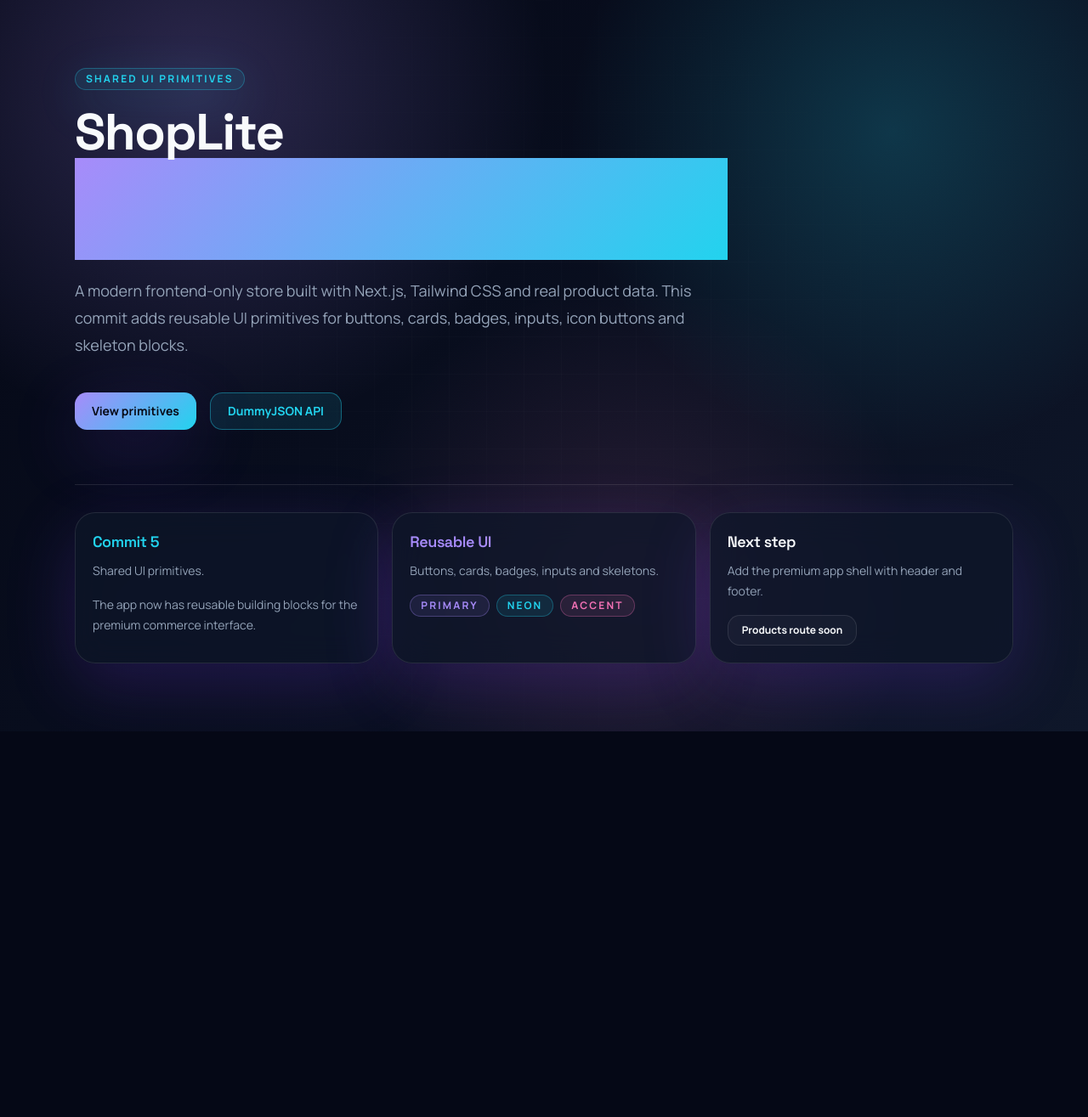
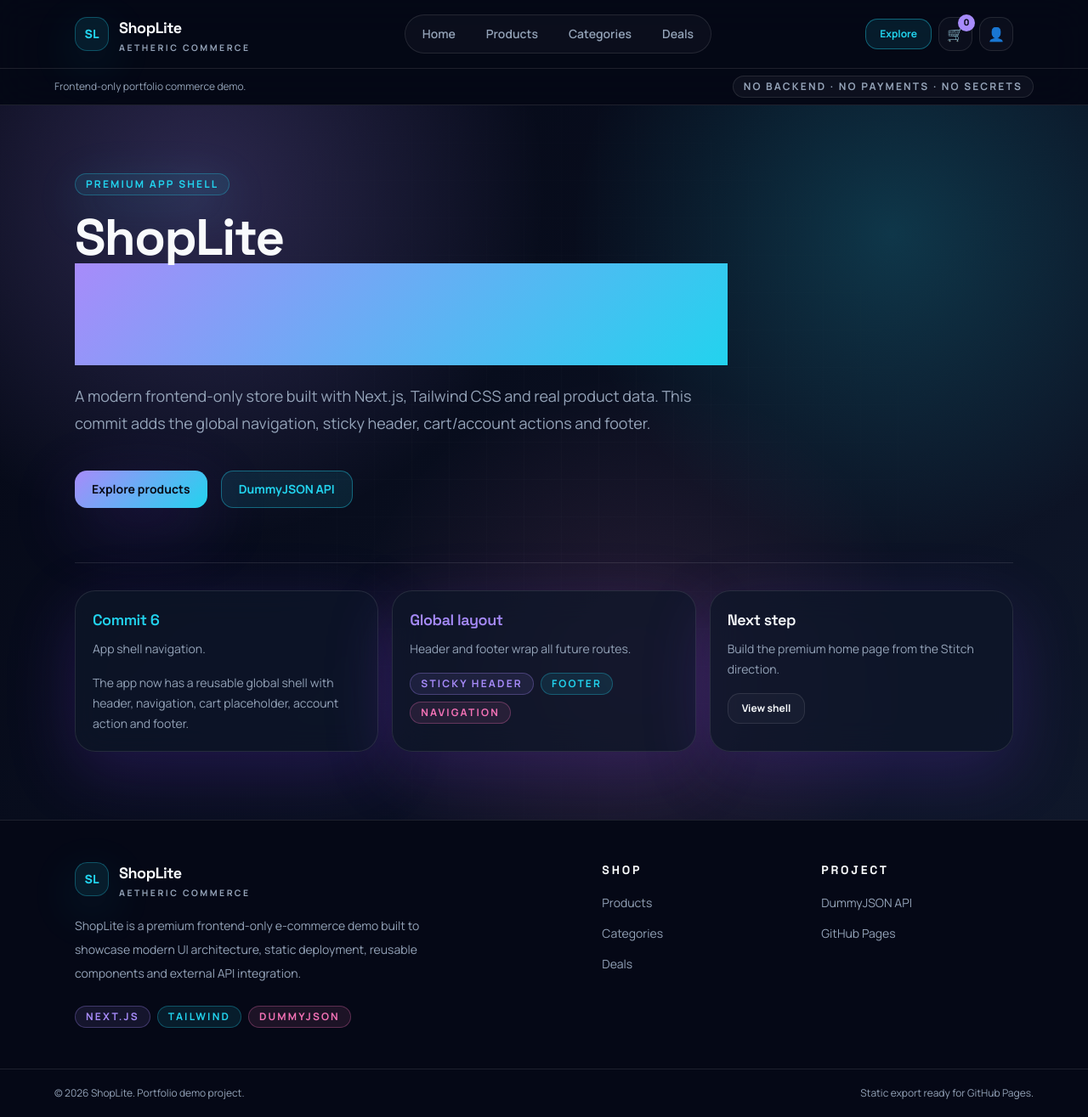
Before and after one commit to giordanap/shoplite, a Next.js app: page / in a window 1280 px wide. Shown: the whole page at 85% size. Before the commit the page ends 861 px from the top, so only its background shows below. Built offline with nearby package versions, Linux system fonts and the light colour scheme.

Commit message:
feat: add shoplite app shell

```diff
--- a/src/app/layout.tsx
+++ b/src/app/layout.tsx
@@ -1,5 +1,8 @@
 import type { Metadata } from "next";
 import { Manrope, Space_Grotesk } from "next/font/google";
+
+import { AppShell } from "@/shared/components/layout";
+
 import "./globals.css";
 
 const manrope = Manrope({
@@ -31,7 +34,7 @@
       className={`${manrope.variable} ${spaceGrotesk.variable} h-full antialiased`}
     >
       <body className="flex min-h-full flex-col bg-background font-sans text-foreground">
-        {children}
+        <AppShell>{children}</AppShell>
       </body>
     </html>
   );
--- a/src/app/page.tsx
+++ b/src/app/page.tsx
@@ -12,26 +12,26 @@
 
 export default function HomePage() {
   return (
-    <main className="relative min-h-screen overflow-hidden bg-aetheric text-foreground">
+    <div className="relative overflow-hidden bg-aetheric text-foreground">
       <div className="aetheric-grid pointer-events-none absolute inset-0 opacity-40" />
 
-      <Container className="relative flex min-h-screen flex-col items-start justify-center py-20">
-        <Badge className="mb-5 shadow-cyan">Shared UI primitives</Badge>
+      <Container className="relative flex min-h-[calc(100vh-5rem)] flex-col items-start justify-center py-20">
+        <Badge className="mb-5 shadow-cyan">Premium app shell</Badge>
 
         <SectionHeader
           title={
             <>
               ShopLite
               <span className="block bg-primary-gradient bg-clip-text text-transparent">
-                Premium e-commerce experience.
+                A complete commerce shell.
               </span>
             </>
           }
-          description="A modern frontend-only store built with Next.js, Tailwind CSS and real product data. This commit adds reusable UI primitives for buttons, cards, badges, inputs, icon buttons and skeleton blocks."
+          description="A modern frontend-only store built with Next.js, Tailwind CSS and real product data. This commit adds the global navigation, sticky header, cart/account actions and footer."
         />
 
         <div className="mt-10 flex flex-wrap gap-4">
-          <ButtonLink href="#primitives">View primitives</ButtonLink>
+          <ButtonLink href={routes.products}>Explore products</ButtonLink>
 
           <ButtonLink
             href={routes.external.dummyJson}
@@ -44,34 +44,34 @@
         </div>
 
         <div
-          id="primitives"
+          id="shell"
           className="mt-16 grid w-full gap-4 border-t border-border-subtle pt-8 sm:grid-cols-3"
         >
           <Card>
             <CardHeader>
-              <CardTitle className="text-secondary">Commit 5</CardTitle>
-              <CardDescription>Shared UI primitives.</CardDescription>
+              <CardTitle className="text-secondary">Commit 6</CardTitle>
+              <CardDescription>App shell navigation.</CardDescription>
             </CardHeader>
             <CardContent>
               <p className="text-sm leading-6 text-muted-foreground">
-                The app now has reusable building blocks for the premium
-                commerce interface.
+                The app now has a reusable global shell with header, navigation,
+                cart placeholder, account action and footer.
               </p>
             </CardContent>
           </Card>
 
           <Card>
             <CardHeader>
-              <CardTitle className="text-primary">Reusable UI</CardTitle>
+              <CardTitle className="text-primary">Global layout</CardTitle>
               <CardDescription>
-                Buttons, cards, badges, inputs and skeletons.
+                Header and footer wrap all future routes.
               </CardDescription>
             </CardHeader>
             <CardContent>
               <div className="flex flex-wrap gap-2">
-                <Badge variant="primary">Primary</Badge>
-                <Badge variant="secondary">Neon</Badge>
-                <Badge variant="accent">Accent</Badge>
+                <Badge variant="primary">Sticky header</Badge>
+                <Badge variant="secondary">Footer</Badge>
+                <Badge variant="accent">Navigation</Badge>
               </div>
             </CardContent>
           </Card>
@@ -80,17 +80,17 @@
             <CardHeader>
               <CardTitle className="text-accent">Next step</CardTitle>
               <CardDescription>
-                Add the premium app shell with header and footer.
+                Build the premium home page from the Stitch direction.
               </CardDescription>
             </CardHeader>
             <CardContent>
-              <ButtonLink href={routes.products} variant="outline" size="sm">
-                Products route soon
+              <ButtonLink href="#shell" variant="outline" size="sm">
+                View shell
               </ButtonLink>
             </CardContent>
           </Card>
         </div>
       </Container>
-    </main>
+    </div>
   );
 }
--- /dev/null
+++ b/src/shared/components/layout/app-shell.tsx
@@ -0,0 +1,18 @@
+import type { ReactNode } from "react";
+
+import { Footer } from "./footer";
+import { Header } from "./header";
+
+type AppShellProps = {
+  children: ReactNode;
+};
+
+export function AppShell({ children }: AppShellProps) {
+  return (
+    <>
+      <Header />
+      <main className="flex-1">{children}</main>
+      <Footer />
+    </>
+  );
+}
--- /dev/null
+++ b/src/shared/components/layout/footer.tsx
@@ -0,0 +1,75 @@
+import Link from "next/link";
+
+import { footerNavigationGroups } from "@/shared/constants";
+import { Logo } from "./logo";
+
+export function Footer() {
+  return (
+    <footer className="border-t border-border-subtle bg-background">
+      <div className="mx-auto grid w-full max-w-6xl gap-10 px-6 py-12 lg:grid-cols-[1.2fr_1fr]">
+        <div>
+          <Logo />
+
+          <p className="mt-5 max-w-md text-sm leading-7 text-muted-foreground">
+            ShopLite is a premium frontend-only e-commerce demo built to
+            showcase modern UI architecture, static deployment, reusable
+            components and external API integration.
+          </p>
+
+          <div className="mt-6 flex flex-wrap gap-2">
+            <span className="rounded-full border border-primary/30 bg-primary/10 px-3 py-1 text-xs font-bold uppercase tracking-[0.18em] text-primary">
+              Next.js
+            </span>
+            <span className="rounded-full border border-secondary/30 bg-secondary/10 px-3 py-1 text-xs font-bold uppercase tracking-[0.18em] text-secondary">
+              Tailwind
+            </span>
+            <span className="rounded-full border border-accent/30 bg-accent/10 px-3 py-1 text-xs font-bold uppercase tracking-[0.18em] text-accent">
+              DummyJSON
+            </span>
+          </div>
+        </div>
+
+        <div className="grid gap-8 sm:grid-cols-2">
+          {footerNavigationGroups.map((group) => (
+            <div key={group.title}>
+              <h2 className="font-display text-sm font-bold uppercase tracking-[0.2em] text-foreground">
+                {group.title}
+              </h2>
+
+              <ul className="mt-4 space-y-3">
+                {group.links.map((link) => (
+                  <li key={link.label}>
+                    {link.external ? (
+                      <a
+                        href={link.href}
+                        target="_blank"
+                        rel="noreferrer"
+                        className="text-sm text-muted-foreground transition hover:text-secondary"
+                      >
+                        {link.label}
+                      </a>
+                    ) : (
+                      <Link
+                        href={link.href}
+                        className="text-sm text-muted-foreground transition hover:text-secondary"
+                      >
+                        {link.label}
+                      </Link>
+                    )}
+                  </li>
+                ))}
+              </ul>
+            </div>
+          ))}
+        </div>
+      </div>
+
+      <div className="border-t border-border-subtle px-6 py-5">
+        <div className="mx-auto flex max-w-6xl flex-col gap-2 text-xs text-muted-foreground sm:flex-row sm:items-center sm:justify-between">
+          <p>© 2026 ShopLite. Portfolio demo project.</p>
+          <p>Static export ready for GitHub Pages.</p>
+        </div>
+      </div>
+    </footer>
+  );
+}
--- /dev/null
+++ b/src/shared/components/layout/header.tsx
@@ -0,0 +1,92 @@
+import Link from "next/link";
+
+import { routes } from "@/core/router/routes";
+import { mainNavigationItems } from "@/shared/constants";
+import { Badge, ButtonLink, IconButton } from "@/shared/components/ui";
+import { Logo } from "./logo";
+
+export function Header() {
+  return (
+    <header className="sticky top-0 z-50 border-b border-border-subtle bg-background/75 backdrop-blur-xl">
+      <div className="mx-auto flex h-20 w-full max-w-6xl items-center justify-between px-6">
+        <Logo />
+
+        <nav
+          className="hidden items-center gap-1 rounded-full border border-border-subtle bg-white/[0.03] p-1 md:flex"
+          aria-label="Main navigation"
+        >
+          {mainNavigationItems.map((item) => (
+            <Link
+              key={item.label}
+              href={item.href}
+              className="rounded-full px-4 py-2 text-sm font-semibold text-muted-foreground transition hover:bg-white/[0.06] hover:text-foreground"
+            >
+              {item.label}
+            </Link>
+          ))}
+        </nav>
+
+        <div className="flex items-center gap-2">
+          <ButtonLink
+            href={routes.products}
+            variant="secondary"
+            size="sm"
+            className="hidden sm:inline-flex"
+          >
+            Explore
+          </ButtonLink>
+
+          <Link
+            href={routes.cart}
+            className="relative inline-flex size-10 items-center justify-center rounded-button border border-border-subtle bg-white/[0.03] text-foreground transition hover:border-border-strong hover:bg-white/[0.06]"
+            aria-label="Open cart"
+          >
+            <span aria-hidden="true">🛒</span>
+            <span className="absolute -right-1 -top-1 grid size-5 place-items-center rounded-full bg-primary text-[0.65rem] font-black text-primary-foreground">
+              0
+            </span>
+          </Link>
+
+          <Link
+            href={routes.account}
+            className="hidden size-10 items-center justify-center rounded-button border border-border-subtle bg-white/[0.03] text-foreground transition hover:border-border-strong hover:bg-white/[0.06] sm:inline-flex"
+            aria-label="Open account"
+          >
+            <span aria-hidden="true">👤</span>
+          </Link>
+
+          <IconButton
+            className="md:hidden"
+            variant="outline"
+            aria-label="Open mobile menu"
+          >
+            <span aria-hidden="true">☰</span>
+          </IconButton>
+        </div>
+      </div>
+
+      <div className="border-t border-border-subtle px-6 py-3 md:hidden">
+        <div className="mx-auto flex max-w-6xl gap-2 overflow-x-auto">
+          {mainNavigationItems.map((item) => (
+            <Link
+              key={item.label}
+              href={item.href}
+              className="shrink-0 rounded-full border border-border-subtle bg-white/[0.03] px-3 py-2 text-xs font-bold text-muted-foreground"
+            >
+              {item.label}
+            </Link>
+          ))}
+        </div>
+      </div>
+
+      <div className="hidden border-t border-border-subtle px-6 py-2 lg:block">
+        <div className="mx-auto flex max-w-6xl items-center justify-between text-xs text-muted-foreground">
+          <p>Frontend-only portfolio commerce demo.</p>
+          <Badge variant="muted" className="tracking-[0.14em]">
+            No backend · No payments · No secrets
+          </Badge>
+        </div>
+      </div>
+    </header>
+  );
+}
--- a/src/shared/components/layout/index.ts
+++ b/src/shared/components/layout/index.ts
@@ -1,2 +1,6 @@
+export * from './app-shell';
 export * from './container';
+export * from './footer';
+export * from './header';
+export * from './logo';
 export * from './section-header';
--- /dev/null
+++ b/src/shared/components/layout/logo.tsx
@@ -0,0 +1,31 @@
+import Link from "next/link";
+
+import { routes } from "@/core/router/routes";
+import { cn } from "@/shared/utils";
+
+type LogoProps = {
+  className?: string;
+};
+
+export function Logo({ className }: LogoProps) {
+  return (
+    <Link
+      href={routes.home}
+      className={cn("group inline-flex items-center gap-3", className)}
+      aria-label="Go to ShopLite home"
+    >
+      <span className="grid size-10 place-items-center rounded-button border border-secondary/30 bg-secondary/10 text-sm font-black text-secondary shadow-cyan transition group-hover:border-secondary">
+        SL
+      </span>
+
+      <span className="flex flex-col leading-none">
+        <span className="font-display text-lg font-bold tracking-tight text-foreground">
+          ShopLite
+        </span>
+        <span className="mt-1 text-[0.65rem] font-bold uppercase tracking-[0.24em] text-muted-foreground">
+          Aetheric commerce
+        </span>
+      </span>
+    </Link>
+  );
+}
--- a/src/shared/constants/index.ts
+++ b/src/shared/constants/index.ts
@@ -1 +1,2 @@
-export * from "./design-tokens";
+export * from './design-tokens';
+export * from './navigation';
--- /dev/null
+++ b/src/shared/constants/navigation.ts
@@ -0,0 +1,65 @@
+import { routes } from "@/core/router/routes";
+
+type NavigationLink = {
+  label: string;
+  href: string;
+  external?: boolean;
+};
+
+type NavigationGroup = {
+  title: string;
+  links: NavigationLink[];
+};
+
+export const mainNavigationItems: NavigationLink[] = [
+  {
+    label: "Home",
+    href: routes.home,
+  },
+  {
+    label: "Products",
+    href: routes.products,
+  },
+  {
+    label: "Categories",
+    href: routes.products,
+  },
+  {
+    label: "Deals",
+    href: routes.products,
+  },
+];
+
+export const footerNavigationGroups: NavigationGroup[] = [
+  {
+    title: "Shop",
+    links: [
+      {
+        label: "Products",
+        href: routes.products,
+      },
+      {
+        label: "Categories",
+        href: routes.products,
+      },
+      {
+        label: "Deals",
+        href: routes.products,
+      },
+    ],
+  },
+  {
+    title: "Project",
+    links: [
+      {
+        label: "DummyJSON API",
+        href: routes.external.dummyJson,
+        external: true,
+      },
+      {
+        label: "GitHub Pages",
+        href: routes.home,
+      },
+    ],
+  },
+];
```
Also changed, not shown: 1 other file (tests, documents, lock files or other folders).
